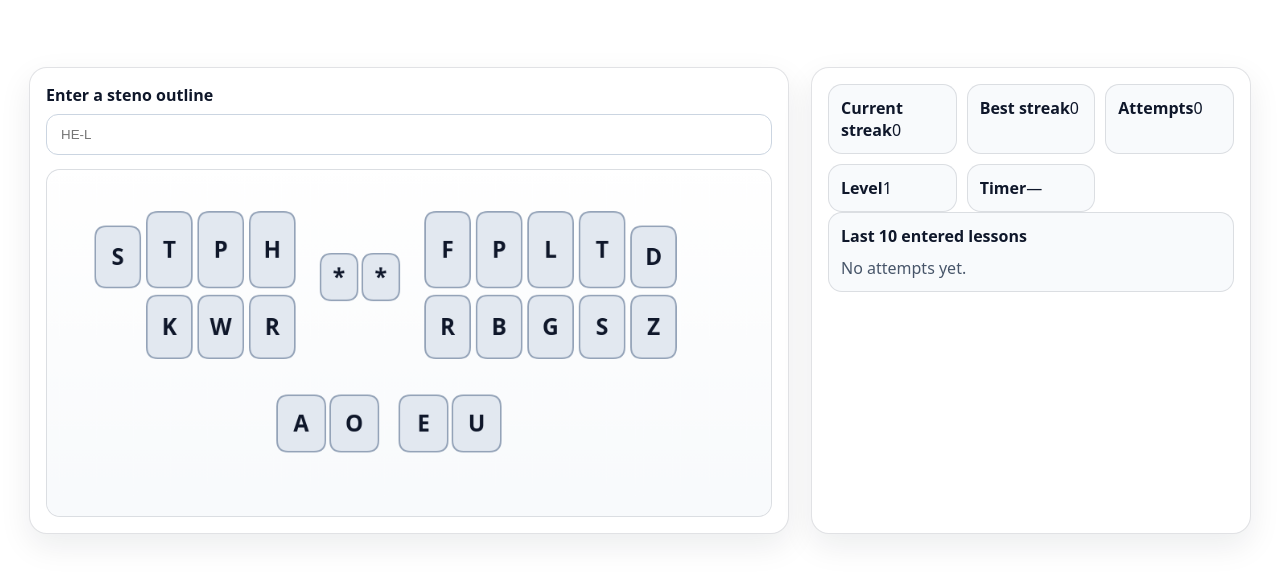
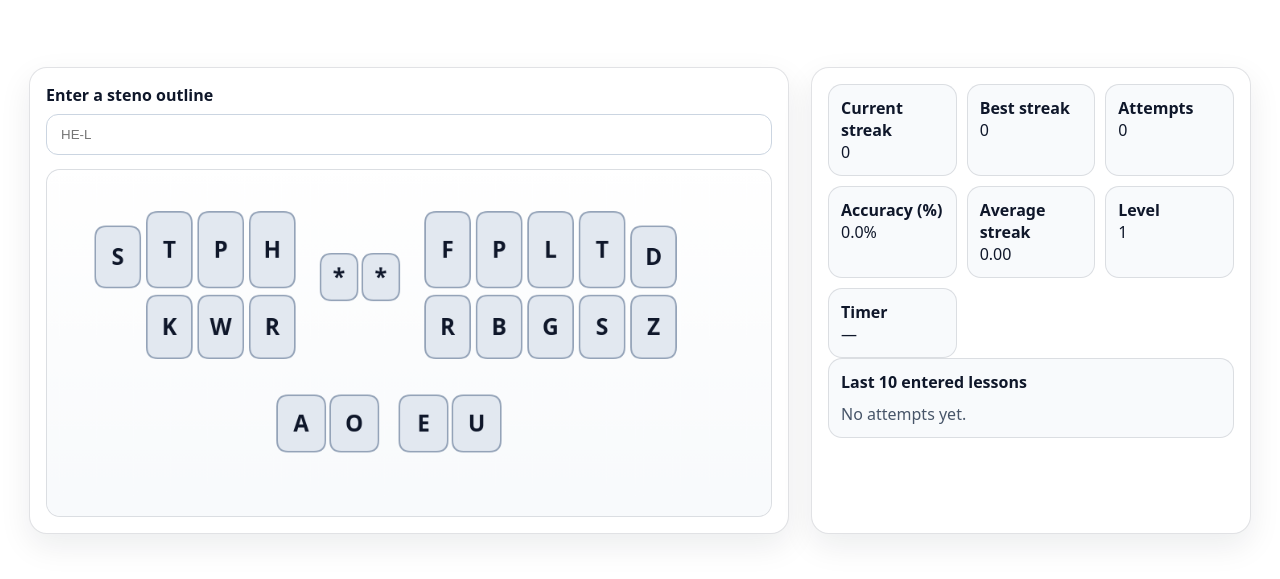
Before and after one commit to LuisMAC2022/StenoTeach, a plain HTML site: page index.html in a window 1280 px wide. Shown: the part 91-670 px from the top of the page. Drawn offline with Linux system fonts and the light colour scheme.

```diff
--- a/index.html
+++ b/index.html
@@ -21,11 +21,13 @@
       </article>
       <aside class="panel" aria-label="Progress and history">
         <section class="stats" aria-label="Statistics">
-          <article class="stat"><strong>Current streak</strong><output id="streakOut" for="outline">0</output></article>
-          <article class="stat"><strong>Best streak</strong><output id="bestStreakOut" for="outline">0</output></article>
-          <article class="stat"><strong>Attempts</strong><output id="attemptsOut" for="outline">0</output></article>
-          <article class="stat"><strong>Level</strong><output id="levelOut" for="outline">1</output></article>
-          <article class="stat"><strong>Timer</strong><output id="timerOut" for="outline">—</output></article>
+		<article class="stat"><strong>Current streak</strong><br><output id="streakOut" for="outline">-</output></br></article>
+		<article class="stat"><strong>Best streak</strong><br><output id="bestStreakOut" for="outline">-</output></br></article>
+		<article class="stat"><strong>Attempts</strong><br><output id="attemptsOut" for="outline">-</output></br></article>
+		<article class="stat"><strong>Accuracy (%)</strong><br><output id="accuracyOut" for="outline"> -%</output></br></article>
+		<article class="stat"><strong>Average streak</strong><br><output id="avgStreakOut" for="outline"> -</output></br></article>
+		<article class="stat"><strong>Level</strong><br><output id="levelOut" for="outline"> 1</output></br></article>
+		<article class="stat"><strong>Timer</strong><br><output id="timerOut" for="outline"> —</output></br></article>
         </section>
         <section class="history-panel"><strong>Last 10 entered lessons</strong><ul id="historyList" class="history-list muted"><li>No attempts yet.</li></ul></section>
       </aside>
--- a/src/domain/model.js
+++ b/src/domain/model.js
@@ -3,6 +3,9 @@
   currentStreak: 0,
   bestStreak: 0,
   attempts: 0,
+  correctAttempts: 0,
+  completedStreaks: 0,
+  sumCompletedStreaks: 0,
   mistakeStreak: 0,
   layoutHidden: false,
   difficultyLevel: 1,
--- a/src/domain/progression.js
+++ b/src/domain/progression.js
@@ -2,6 +2,7 @@
   const next = { ...state };
   if (correct) {
     next.currentStreak += 1;
+    next.correctAttempts += 1;
     next.mistakeStreak = 0;
     next.bestStreak = Math.max(next.bestStreak, next.currentStreak);
     if (next.difficultyLevel === 1 && next.currentStreak >= 10) {
@@ -13,6 +14,10 @@
       if (next.level2CorrectStreak >= 10) { next.difficultyLevel = 3; next.level2CorrectStreak = 0; }
     }
   } else {
+    if (next.currentStreak > 0) {
+      next.completedStreaks += 1;
+      next.sumCompletedStreaks += next.currentStreak;
+    }
     next.currentStreak = 0;
     next.mistakeStreak += 1;
     next.level2CorrectStreak = 0;
--- a/src/selectors/stats-selectors.js
+++ b/src/selectors/stats-selectors.js
@@ -1,8 +1,15 @@
 export function selectStats(state) {
+  const accuracyPct = state.attempts > 0 ? (state.correctAttempts / state.attempts) * 100 : 0;
+  const avgStreak = state.completedStreaks > 0
+    ? (state.sumCompletedStreaks / state.completedStreaks)
+    : state.currentStreak;
+
   return {
     streak: state.currentStreak,
     best: state.bestStreak,
     attempts: state.attempts,
+    accuracyPct,
+    avgStreak,
     level: state.difficultyLevel,
     timerText: state.difficultyLevel === 3 ? `${state.level3TimeLeft}s` : '—'
   };
--- a/src/ui/dom-refs.js
+++ b/src/ui/dom-refs.js
@@ -6,6 +6,8 @@
     streakOut: document.getElementById('streakOut'),
     bestStreakOut: document.getElementById('bestStreakOut'),
     attemptsOut: document.getElementById('attemptsOut'),
+    accuracyOut: document.getElementById('accuracyOut'),
+    avgStreakOut: document.getElementById('avgStreakOut'),
     levelOut: document.getElementById('levelOut'),
     timerOut: document.getElementById('timerOut'),
     historyListEl: document.getElementById('historyList')
--- a/src/ui/stats-renderer.js
+++ b/src/ui/stats-renderer.js
@@ -2,6 +2,8 @@
   refs.streakOut.textContent = String(stats.streak);
   refs.bestStreakOut.textContent = String(stats.best);
   refs.attemptsOut.textContent = String(stats.attempts);
+  refs.accuracyOut.textContent = `${stats.accuracyPct.toFixed(1)}%`;
+  refs.avgStreakOut.textContent = stats.avgStreak.toFixed(2);
   refs.levelOut.textContent = String(stats.level);
   refs.timerOut.textContent = stats.timerText;
 }
```
Also changed, not shown: 3 other files.
